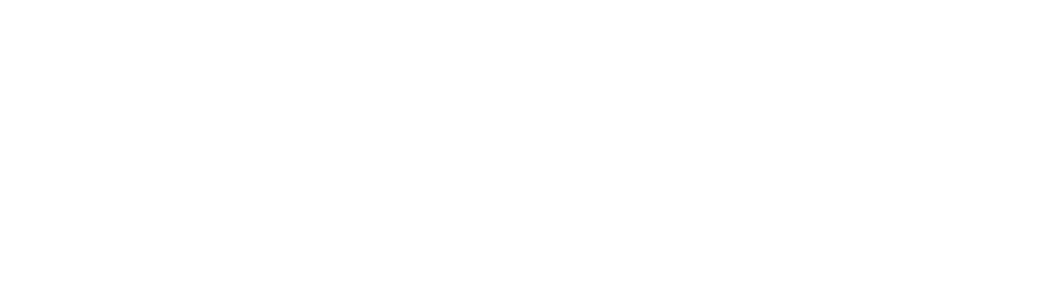
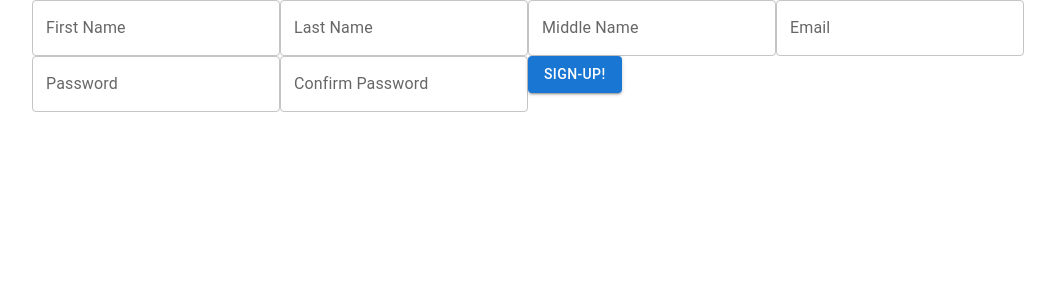
Before and after one commit to RCPK2023/Students-Information-Systems, a React (Create React App) app in the folder dashboard/: page /signup in a window 1280 px wide. Before the commit this address had no page. Shown: the top 300 px of the page, without its empty margins (32-1087 px from the left). Built offline with nearby package versions, Linux system fonts and the light colour scheme.

Commit message:
added Student schema and added Signup structure

```diff
--- a/dashboard/src/App.js
+++ b/dashboard/src/App.js
@@ -6,6 +6,7 @@
 import ViewStudent from "./pages/viewstudent";
 import ViewUsers from "./pages/ViewUsers";
 import Login from "./pages/login";
+import Signup from "./pages/signup";
 import axios from "axios";
 
 const App = () => {
@@ -14,6 +15,7 @@
 
 
   useEffect(() => {
+    setLoading(true);
     const storedEmail = localStorage.getItem('email');
     const storedPassword = localStorage.getItem('password');
 
@@ -65,6 +67,7 @@
             <Route path="/viewusers" element={<ViewUsers />} />
           </Route>
           <Route path="/login" element={<Login />} />
+          <Route path="/signup" element={<Signup/>}/>
         </Routes>
       </BrowserRouter>
     </div>
--- /dev/null
+++ b/dashboard/src/pages/signup.js
@@ -0,0 +1,93 @@
+import { Container, TextField, Button } from '@mui/material'
+import React, { useState } from 'react'
+
+function Signup () {
+
+    const [user, setUser] = useState({
+        firstName: '',
+        lastName: '',
+        middleName: '',
+        email: '',
+        password: ''
+    });
+
+    const handleInput = (e) => {
+        const { name, value } = e.target;
+        setUser({ ...user, [name]: value });
+    };
+
+    const handleUserSignUp = () => {
+        console.log(user)
+    };
+
+  return (
+    <div>
+      <Container>
+
+        <TextField
+         value={user.firstName}
+          id="outlined-basic"
+          label="First Name"
+          name="firstName"
+          variant="outlined"
+          onChange={handleInput}
+
+        ></TextField>
+
+        <TextField
+        value={user.lastName}
+          id="outlined-basic"
+          label="Last Name"
+          name="lastName"
+          variant="outlined"
+          onChange={handleInput}
+
+        ></TextField>
+
+        <TextField
+        value={user.middleName}
+          id="outlined-basic"
+          label="Middle Name"
+          name="middleName"
+          variant="outlined"
+          onChange={handleInput}
+
+        ></TextField>
+
+<TextField
+value={user.email}
+          id="outlined-basic"
+          label="Email"
+          name="email"
+          variant="outlined"
+          onChange={handleInput}
+
+        ></TextField>
+
+<TextField
+value={user.password}
+          id="outlined-basic"
+          label="Password"
+          name="password"
+          variant="outlined"
+          onChange={handleInput}
+
+        ></TextField>
+
+<TextField
+value={user.confirmPassword}
+          id="outlined-basic"
+          label="Confirm Password"
+          name="confirmPassword"
+          variant="outlined"
+          onChange={handleInput}
+
+        ></TextField>
+
+<Button variant="contained" onClick={handleUserSignUp} >Sign-Up!</Button>
+      </Container>
+    </div>
+  )
+}
+
+export default Signup
```
Also changed, not shown: 1 other file (tests, documents, lock files or other folders).
